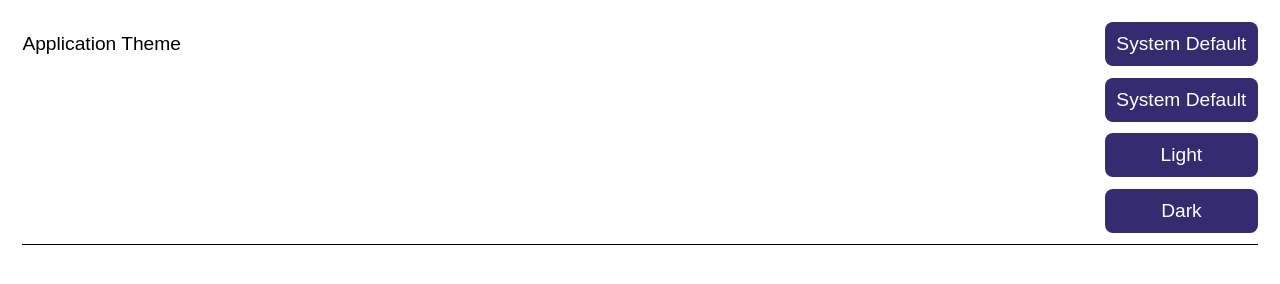
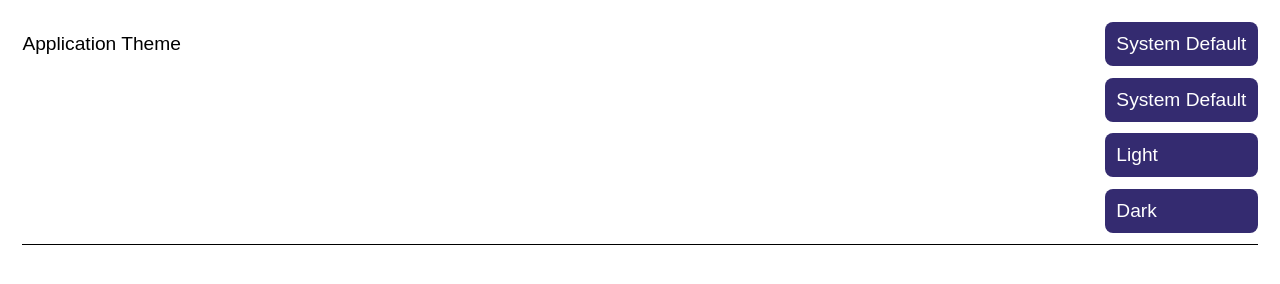
Before and after one commit to voidbert/BookReader, a website: page www/settings/settings.html in a window 1280 px wide. Both pictures are taken after a click on the button "System Default". Shown: the part 66-350 px from the top of the page. Drawn offline with Linux system fonts and the light colour scheme; some packages are replaced by stand-ins of ours.

Commit message:
Better dropdown menu API

```diff
--- a/www/core.css
+++ b/www/core.css
@@ -52,13 +52,19 @@ body {
 	display: flex;
 	flex-direction: column;
 
+	position: fixed;
+
 	width: fit-content;
 	width: -moz-fit-content;
 
-	transition: opacity 0.2s;
+	transition: opacity 0.2s, left 0.2s, right 0.2s;
 }
 
 .dropdown-menu-item {
+	display: flex;
+	align-items: center;
+	justify-content: left;
+
 	border-radius: 0.5rem;
 	padding: 0.7rem;
 	margin-top: 0.7rem;
@@ -68,6 +74,13 @@ body {
 	cursor: pointer;
 
 	background-color: var(--primary-color);
+}
+
+.dropdown-menu-item-icon {
+	height: 1.8rem;
+	width: 1.8rem; /*Dirty fix for poorly working <object> on mobile*/
+
+	margin-right: 0.7rem;
 }
 
 button {
--- a/www/core.js
+++ b/www/core.js
@@ -138,63 +138,126 @@ function loadTheme(theme) {
 	}
 }
 
-//Returns an HTML div (initially hidden) styled as a dropdown menu from a list of pairs with the
-//structure [name, clickCallback]. parentId is the ID of the element that, when clicked, triggers
-//the menu. An ID can also be added to the object (for CSS modifications in the stylesheet of the
-//specific page, for example). hideCallback is called when the menu is hidden.
-function createDropdownMenu(list, parentId, id = "", hideCallback = undefined) {
-	var div = document.createElement("div");
-	div.className = "dropdown-menu";
-	div.parentId = parentId;
-	div.hideCallback = hideCallback;
-	if (id) {
-		div.id = id;
-	}
+//How a dropdown menu can be aligned in relation to its activator
+const MENU_ALIGNMENT = { LEFT: 0, RIGHT: 1 };
+//How a menu is (shown or hidden)
+const MENU_STATUS = { HIDDEN: 0, SHOWN: 1 };
 
-	div.style.display = "none";
-	div.style.opacity = "0";
+/*
+Creates a dropdown menu DOM element (initially hidden) and adds it to the body. The menu's
+contents is a list of objects like the following one (the icon being optional):
+{ text: "Text to display", icon: "path to SVG", clickCallback: function(element) {} }
 
-	//Add the list items.
-	for (let i = 0; i < list.length; ++i) {
-		var item = document.createElement("div");
-		item.className = "dropdown-menu-item";
+The activator refers to the element that, when clicked, will trigger the menu to appear.
+addEventListener will be called for this element.
 
-		item.textContent = list[i][0];
-		item.addEventListener("click", list[i][1]);
-		div.appendChild(item);
-	}
+alignment must be a MENU_ALIGNMENT, so that the element is kept in position.
 
-	return div;
-}
+isObject should be true if the activator is an <object> element (like an SVG image, for example).
 
-function showDropdownMenu(menu) {
+alignmentReference is the element the menu should be aligned to.
+
+Some properties are added to the element:
+ - activator: the activator argument
+ - alignmentReference: the alignmentReference argument
+ - updatePosition: a function that can be called to re-align the menu. This should be called if the
+activator changes in size.
+ - onShowCallback: a function that gets called when the element is shown (between the removal of
+display: none and the setting of opacity to 0)
+ - onHideCallback: a function that gets called when the element is hidden (before setting opacity to
+0 and display to "none")
+ - status: if the menu is hidden or shown
+
+The created menu element is returned.
+*/
+function createDropdownMenu(contents, activator, alignment, alignmentReference, isObject = false,
+	onShowCallback = function() {}, onHideCallback = function() {}) {
+
+	//Create the element, style it and make it hidden
+	let menu = document.createElement("div");
+	menu.className = "dropdown-menu";
+
+	menu.style.display = "none";
+	menu.style.opacity = "0";
+
+	menu.activator = activator;
+	menu.alignmentReference = alignmentReference;
+	menu.onShowCallback = onShowCallback;
+	menu.onHideCallback = onHideCallback;
+	menu.status = MENU_STATUS.HIDDEN;
+
+	//Activator click event handling (show the menu)
+	let activatorClickObject = activator
+	if (isObject)
+		activatorClickObject = activatorClickObject.contentDocument;
+
+	activatorClickObject.addEventListener("click", function() {
 		menu.style.removeProperty("display");
 		//Wait for the display property to take effect to turn on the opacity transition.
 		while (getComputedStyle(menu).display === "none");
+		onShowCallback();
 		menu.style.opacity = "1";
+		menu.status = MENU_STATUS.SHOWN;
+	});
+
+	//When the user clicks somewhere but the activator, hide the menu.
+	window.addEventListener("click", function(e) {
+		if (e.target !== activator && menu.status === MENU_STATUS.SHOWN) {
+			onHideCallback();
+			menu.style.opacity = "0";
+			//Wait for the opacity transition to end to stop displaying the menu.
+			menu.ontransitionend = function() {
+				menu.style.display = "none";
+				menu.status = MENU_STATUS.HIDDEN;
+				//Don't hide the menu when it is activated (opacity transition to 1)
+				menu.ontransitionend = function() {}
+			};
+		}
+	});
+
+	//Keep the menu left / right aligned in relation to its activator. Re-adjust the menu when the
+	//window is resized
+	function updatePosition() {
+		let rect = alignmentReference.getBoundingClientRect();
+		menu.style.top = rect.bottom + "px";
+
+		if (alignment === MENU_ALIGNMENT.LEFT) {
+			menu.style.left = rect.left + "px";
+		} else {
+			menu.style.right = (window.innerWidth - rect.right) + "px";
+		}
+	}
+	window.addEventListener("resize", updatePosition);
+	menu.updatePosition = updatePosition;
+	updatePosition();
+
+	//Add all dropdown items
+	for (let i = 0; i < contents.length; ++i) {
+		let menuItem = document.createElement("div");
+		menuItem.className = "dropdown-menu-item";
+
+		//Add the icon if there's one
+		if (contents[i].icon) {
+			let menuItemIcon = document.createElement("object");
+			menuItemIcon.classList.add("svg-image");
+			menuItemIcon.classList.add("dropdown-menu-item-icon");
+
+			menuItemIcon.data = contents[i].icon;
+			menuItem.appendChild(menuItemIcon);
 		}
 
-//When the user clicks outside of the dropdown menu, hide all dropdown menus.
-window.addEventListener("click", function(e) {
-	let dropdownMenus = document.getElementsByClassName("dropdown-menu");
-	for (let i = 0; i < dropdownMenus.length; ++i) {
-		//Check if the user isn't clicking on the element that, when clicked, displays the menu.
-		if (e.target.id != dropdownMenus[i].parentId) {
-			dropdownMenus[i].style.opacity = "0";
+		//Add the text and the onclick callback
+		let menuItemText = document.createElement("div");
+		menuItemText.textContent = contents[i].text;
+		menuItem.appendChild(menuItemText);
+		menuItem.addEventListener("click", function() { contents[i].clickCallback(menu); });
 
-			//Hide the object after the transitions ends (only works with time in seconds)
-			dropdownMenus[i].ontransitionend = function() {
-				dropdownMenus[i].style.display = "none";
-				//Don't set the display to none when the opacity rises to 1 after clicking on the
-				//menu.
-				dropdownMenus[i].ontransitionend = function() {}
+		menu.appendChild(menuItem);
+	}
 
-				if (dropdownMenus[i].hideCallback)
-					dropdownMenus[i].hideCallback();
-			};
+	document.body.appendChild(menu);
+	return menu;
 }
-	}
-});
 
 //Load the theme when the page starts.
 window.addEventListener("load", function () {
--- a/www/menu/menu.css
+++ b/www/menu/menu.css
@@ -2,8 +2,3 @@
 	display: flex;
 	justify-content: left;
 }
-
-#kebab-dropdown {
-	position: fixed;
-	text-align: center;
-}
--- a/www/settings/settings.css
+++ b/www/settings/settings.css
@@ -25,8 +25,3 @@
 #theme-dropdown-button {
 	float: right;
 }
-
-#theme-dropdown-menu {
-	position: fixed;
-	text-align: center;
-}
--- a/www/settings/settings.html
+++ b/www/settings/settings.html
@@ -5,7 +5,6 @@
 		<meta name="viewport" content="width=device-width, initial-scale=1, user-scalable=0">
 		<title>Settings</title>
 
-		<script src="../cordova.js" defer="defer"></script>
 		<script src="../core.js" defer="defer"></script>
 		<script src="settings.js" defer="defer"></script>
 
--- a/www/settings/settings.js
+++ b/www/settings/settings.js
@@ -1,66 +1,52 @@
-document.addEventListener("deviceready", function() {
-
-}, false);
-
-//Loads the settings from the storage to display them.
+//Loads the theme from the storage to display it.
 function setThemeText() {
 	document.getElementById("theme-dropdown-button").textContent =
-		themeDropdownValues[getTheme()][0];
+		themeDropdownValues[getTheme()].text;
 }
 
-//Theme dropdown menu
+//Stores a theme, loads it and modifies the settings option showing the current theme.
+function updateTheme(theme) {
+	storeTheme(theme);
+	setThemeText();
+	loadTheme(realTheme(theme));
+}
+
 const themeDropdownValues = [
-	["System Default", function() {
-		storeTheme(PAGE_THEME.SYSTEM_DEFAULT);
-		setThemeText();
-		loadTheme(realTheme(getTheme()));
-	}],
-	["Light", function() {
-		storeTheme(PAGE_THEME.LIGHT);
-		setThemeText();
-		loadTheme(realTheme(getTheme()));
-	}],
-	["Dark", function() {
-		storeTheme(PAGE_THEME.DARK);
-		setThemeText();
-		loadTheme(realTheme(getTheme()));
-	}]
-]
+	{
+		text: "System Default",
+		clickCallback: function(el) { updateTheme(PAGE_THEME.SYSTEM_DEFAULT); el.updatePosition(); }
+	},
+	{
+		text: "Light",
+		clickCallback: function(el) { updateTheme(PAGE_THEME.LIGHT); el.updatePosition(); }
+	},
+	{
+		text: "Dark",
+		clickCallback: function(el) { updateTheme(PAGE_THEME.DARK); el.updatePosition(); }
+	},
+];
 
 window.addEventListener("load", function() {
 	setThemeText();
 
-	//Theme dropdown menu
-	let themeMenu = createDropdownMenu(themeDropdownValues, "theme-dropdown-button",
-		"theme-dropdown-menu", function() {
-			//When the menu is hidden, resize the theme div.
-			updateDropdownPosition();
-		});
+	//Dropdown menu to choose theme
+	let activator = document.getElementById("theme-dropdown-button");
+	let themeMenu = createDropdownMenu(themeDropdownValues, activator, MENU_ALIGNMENT.RIGHT,
+		activator, false, onShow, onHide);
 
-	//The element's position can't be calculated correctly with CSS (or I'm just very bad at it). If
-	//the window is resized, the element's position should be updated.
-	function updateDropdownPosition() {
-		let buttonRect = document.getElementById("theme-dropdown-button").getBoundingClientRect();
-		themeMenu.style.right = (window.innerWidth - buttonRect.right) + "px";
-		themeMenu.style.top = "calc(" + buttonRect.bottom + "px)";
+	//Move the bottom border with the changing of the settings dropdown menu status
+	let container = document.getElementById("app-theme-with-dropdown");
+	function onShow() {
+		let containerRect = container.getBoundingClientRect();
+		let activatorRect = activator.getBoundingClientRect();
+		container.style.height =
+			(themeMenu.getBoundingClientRect().bottom - containerRect.top) + "px";
+	}
 
-		//Resize the theme div to fit the menu.
-		let container = document.getElementById("app-theme-with-dropdown");
+	function onHide() {
 		let containerRect = container.getBoundingClientRect();
-		if (themeMenu.style.display === "none") {
-			container.style.height = (buttonRect.bottom - containerRect.top) + "px";
-		} else {
-			container.style.height =
-				(themeMenu.getBoundingClientRect().bottom - containerRect.top) + "px";
-		}
+		let activatorRect = activator.getBoundingClientRect();
+		container.style.height = (activatorRect.bottom - containerRect.top) + "px";
 	}
-	window.addEventListener("resize", updateDropdownPosition);
-	updateDropdownPosition();
-
-	document.body.appendChild(themeMenu);
-	document.getElementById("theme-dropdown-button").addEventListener("click",
-		function() {
-			showDropdownMenu(themeMenu);
-			updateDropdownPosition();
-		});
+	onHide();
 });
```
Also changed, not shown: www/menu/menu.js (+10 -19 lines). Lines whose indentation alone changed are shown as unchanged.
